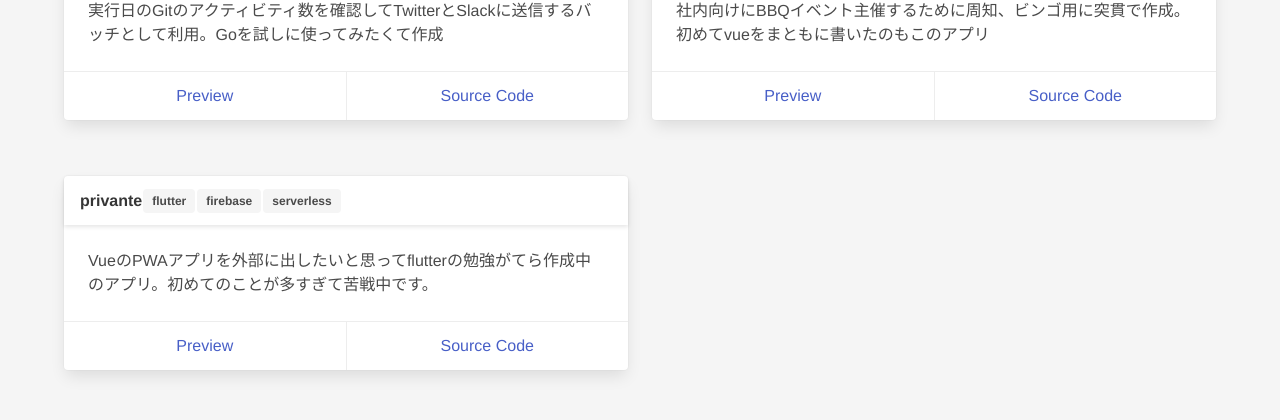
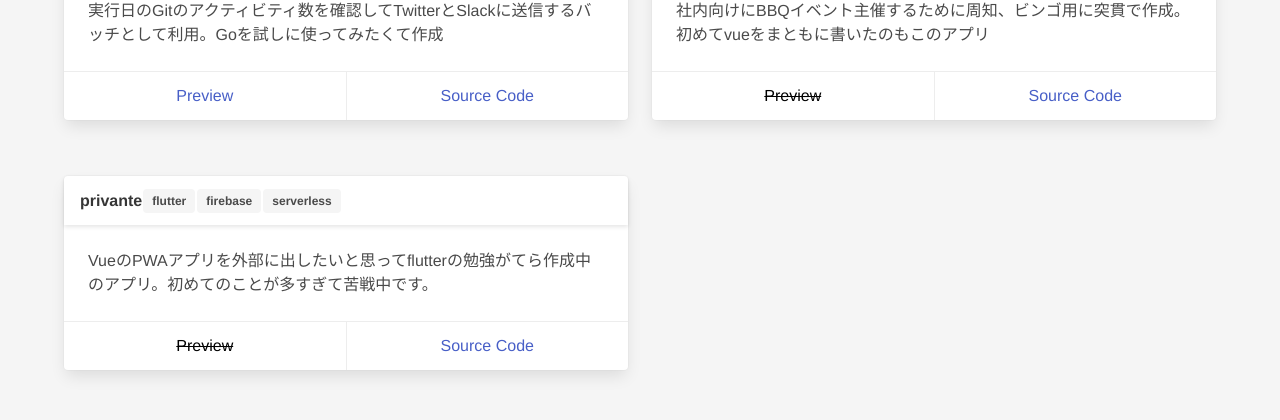
Before and after one commit to lmimsra/Profile, a Vue app: page / in a window 1280 px wide. Shown: the part 3193-3613 px from the top of the page. Built offline with nearby package versions, Linux system fonts and the light colour scheme.

Commit message:
ターゲットのリンクがないとき表示を変える

```diff
--- a/src/components/PortfolioCard.vue
+++ b/src/components/PortfolioCard.vue
@@ -22,7 +22,9 @@
     </div>
     <footer class="card-footer">
       <a :href="previewLink" class="card-footer-item" target="_blank">
-        Preview
+        <span v-bind:class="{ 'null-target-link': isNullTargetLink }">
+          Preview
+        </span>
       </a>
       <a :href="codeLink" class="card-footer-item" target="_blank">
         Source Code
@@ -39,7 +41,7 @@ export default {
     tags: Array,
     imageFile: String || null,
     description: String,
-    previewLink: String,
+    previewLink: String || null,
     codeLink: String
   },
   methods: {
@@ -55,11 +57,20 @@ export default {
         ? '#'
         : this.$props.valueOf().previewLink
     }
+  },
+  computed: {
+    isNullTargetLink() {
+      return this.$props.previewLink === null
+    }
   }
 }
 </script>
-<style scoped>
+<style scoped lang="scss">
 .tag-space {
   margin: 0 1px;
 }
+.null-target-link {
+  color: black;
+  text-decoration: line-through;
+}
 </style>
```
